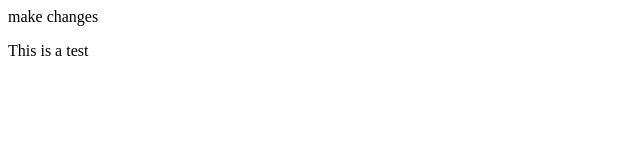
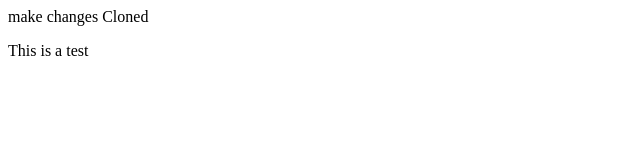
Before and after one commit to iridescentAurora/Vs-Code-Git-Test, a plain HTML site: page index.html in a window 1280 px wide. Shown: the full height of the page, 0-640 px from the left. Drawn offline with Linux system fonts and the light colour scheme.

Commit message:
After Clone

```diff
--- a/index.html
+++ b/index.html
@@ -1,6 +1,7 @@
 <html>
 <body>
 		make changes
+		Cloned
 		<p> This is a test </p>
 	</body>
 </html>
```
